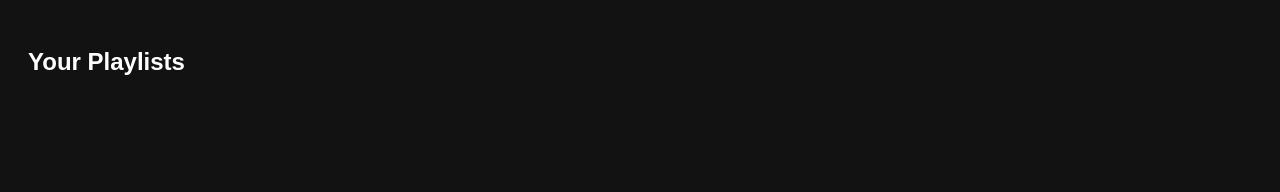
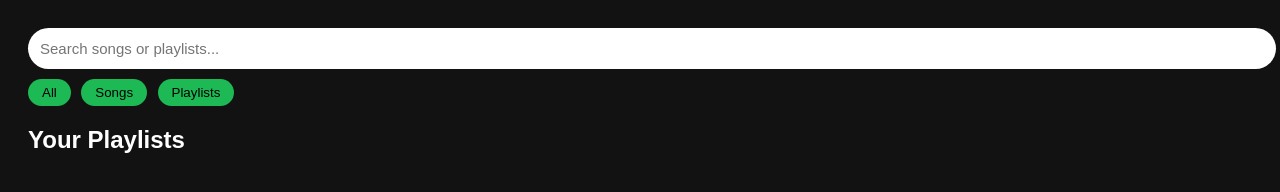
Before and after one commit to babarsultan009/ICT-Website-Project, a plain HTML site: page dashboard.html in a window 1280 px wide. Drawn offline with Linux system fonts and the light colour scheme.

Commit message:
Update dashboard.html

```diff
--- a/dashboard.html
+++ b/dashboard.html
@@ -24,9 +24,58 @@
       padding:15px;
       border-radius:10px;
     }
+    <style>
+#searchBox{
+  margin:20px 0;
+}
+#searchInput{
+  width:100%;
+  padding:12px;
+  border-radius:25px;
+  border:none;
+  font-size:15px;
+  outline:none;
+}
+#filters{
+  margin-top:10px;
+}
+#filters button{
+  background:#1db954;
+  border:none;
+  padding:6px 14px;
+  border-radius:20px;
+  margin-right:6px;
+  cursor:pointer;
+  color:black;
+}
+.search-card{
+  background:#181818;
+  padding:15px;
+  border-radius:12px;
+  margin-bottom:15px;
+}
+</style>
+
   </style>
 </head>
 <body>
+  <div id="searchBox">
+  <input
+    type="text"
+    id="searchInput"
+    placeholder="Search songs or playlists..."
+    oninput="searchSpotifyLive()"
+  />
+
+  <div id="filters">
+    <button onclick="setFilter('all')">All</button>
+    <button onclick="setFilter('track')">Songs</button>
+    <button onclick="setFilter('playlist')">Playlists</button>
+  </div>
+</div>
+
+<div id="searchResults"></div>
+
 
 <div class="profile" id="profile"></div>
 <h2>Your Playlists</h2>
```
